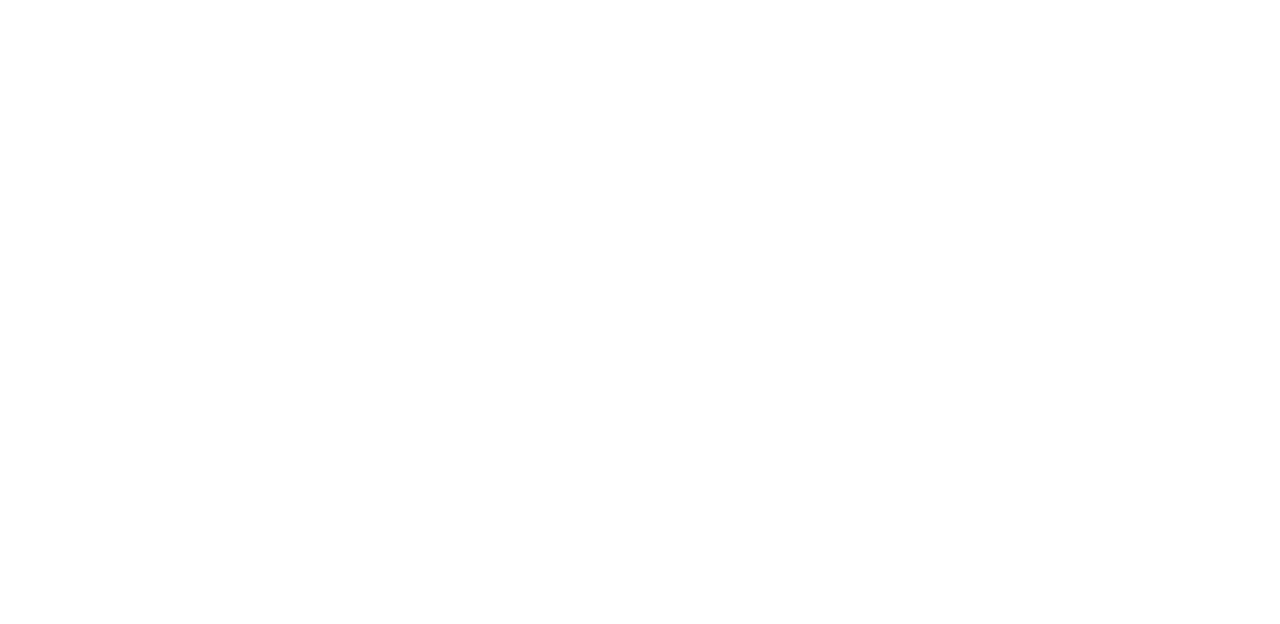
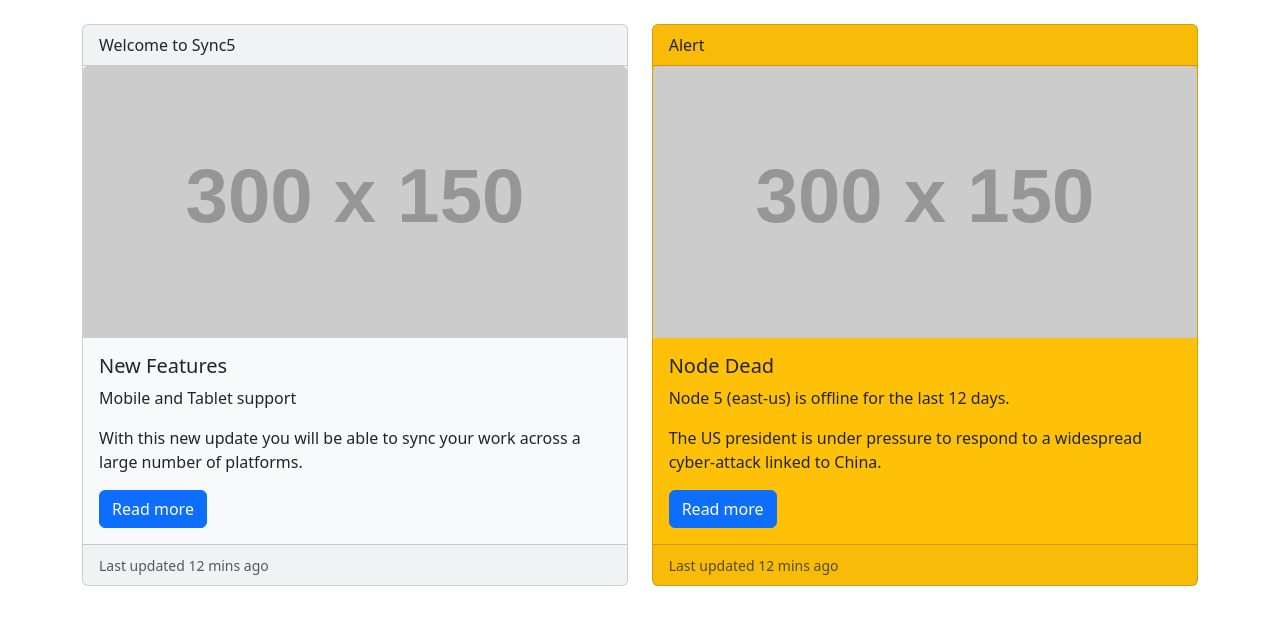
Before and after one commit to acciojob/bootstrap-card-sunilbilur, a website: page main.html in a window 1280 px wide. Drawn offline with nearby package versions, Linux system fonts and the light colour scheme; placeholder pictures from the web are drawn by us.

Commit message:
created a submission

```diff
--- a/main.html
+++ b/main.html
@@ -4,12 +4,57 @@
 
 <head>
 	<link rel="stylesheet" href="styles.css">
+	 <link
+    href="https://cdn.jsdelivr.net/npm/bootstrap@5.3.0/dist/css/bootstrap.min.css"
+    rel="stylesheet"
+  >
 </head>
 
-<body>
-	<!-- the entire body must be written by student -->
-    <script type="text/javascript" src="./script.js">
-</script>
+<body class="p-4">
+
+  <div class="container">
+    <div class="card-deck d-flex gap-4">
+
+      <!-- Card 1 -->
+      <div class="card bg-light">
+        <div class="card-header">
+          Welcome to Sync5
+        </div>
+        <img src="https://via.placeholder.com/300x150" class="card-img-top" alt="Card image">
+        <div class="card-body">
+          <h5 class="card-title">New Features</h5>
+          <p class="card-text">Mobile and Tablet support</p>
+          <p class="card-text">With this new update you will be able to sync your work across a large number of platforms.</p>
+          <a href="#" class="btn btn-primary">Read more</a>
+        </div>
+        <div class="card-footer">
+          <small class="text-muted">Last updated 12 mins ago</small>
+        </div>
+      </div>
+
+      <!-- Card 2 -->
+      <div class="card bg-warning">
+        <div class="card-header">
+          Alert
+        </div>
+        <img src="https://via.placeholder.com/300x150" class="card-img-top" alt="Card image">
+        <div class="card-body">
+          <h5 class="card-title">Node Dead</h5>
+          <p class="card-text">Node 5 (east-us) is offline for the last 12 days.</p>
+          <p class="card-text">The US president is under pressure to respond to a widespread cyber-attack linked to China.</p>
+          <a href="#" class="btn btn-primary">Read more</a>
+        </div>
+        <div class="card-footer">
+          <small class="text-muted">Last updated 12 mins ago</small>
+        </div>
+      </div>
+
+    </div>
+  </div>
+
+  <!-- Bootstrap JS CDN -->
+  <script src="https://cdn.jsdelivr.net/npm/bootstrap@5.3.0/dist/js/bootstrap.bundle.min.js"></script>
+</body>
 
 </body>
 
```
